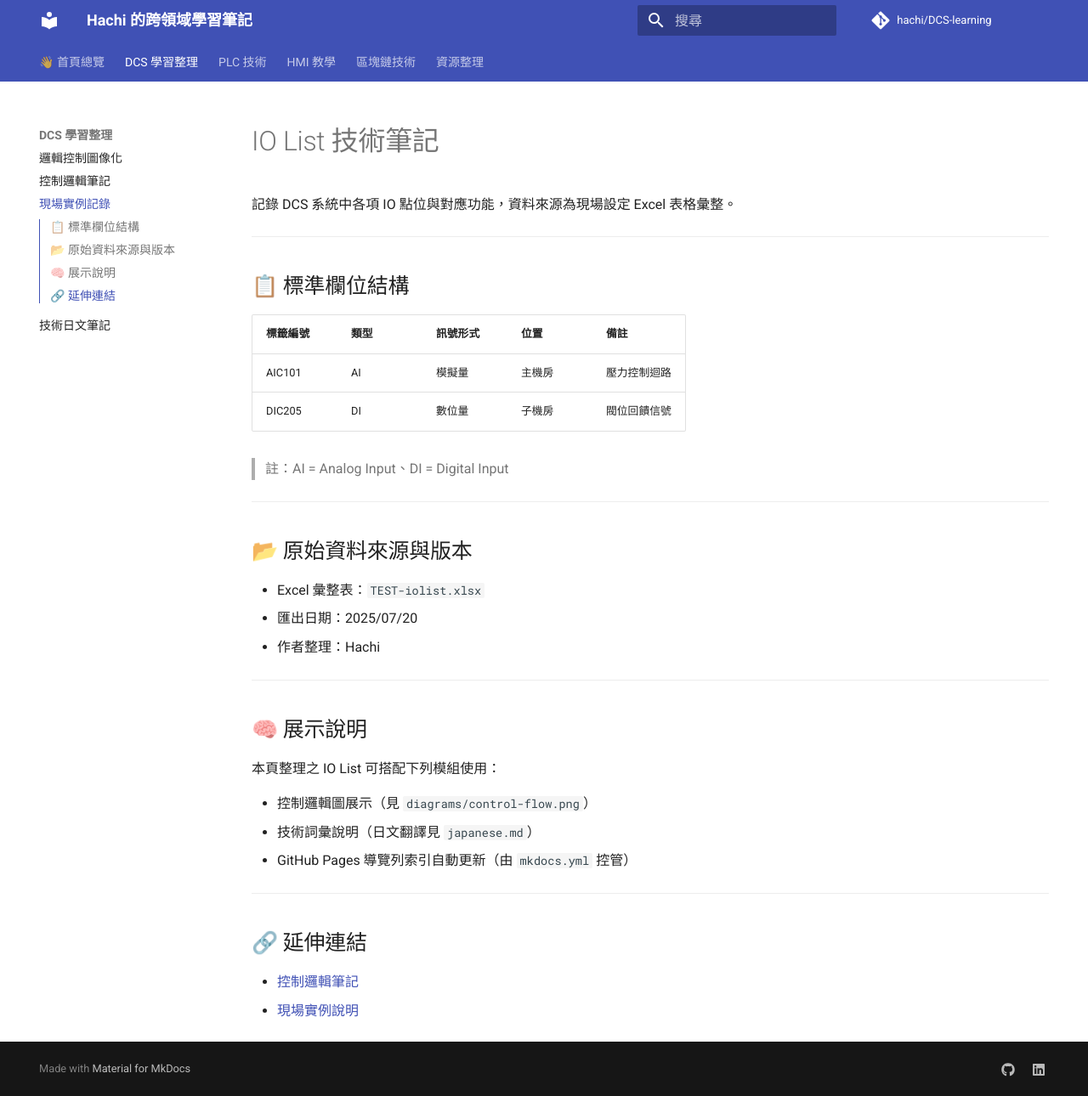
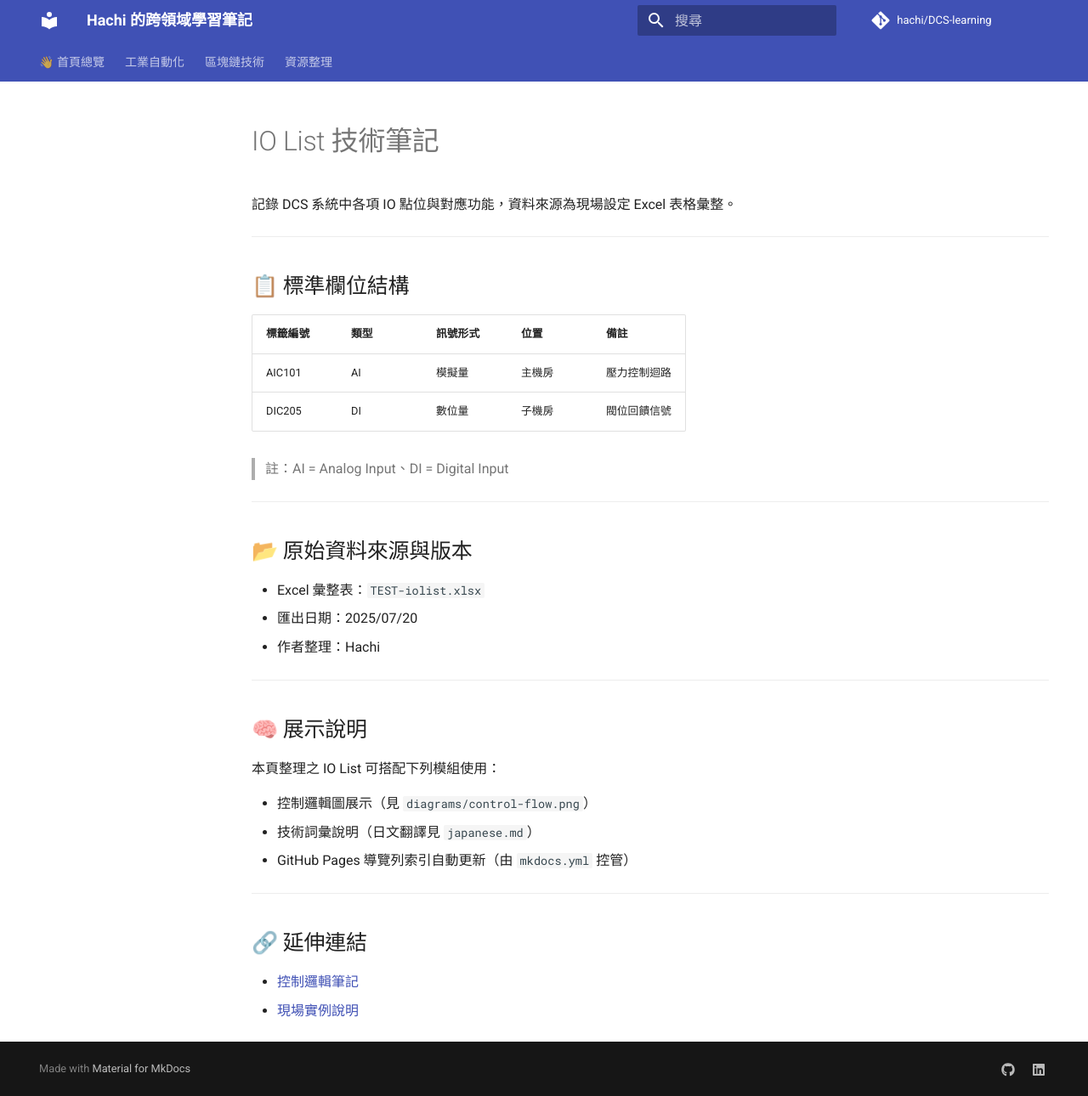
Before and after one commit to HachiTsai/DCS-learning, an MkDocs documentation site: the page built from docs/DCS/Hitachi/io-list.md, in a window 1280 px wide and 1290 px high. Shown: the whole window at 85% size. Built offline with MkDocs 1.6.1 and Material for MkDocs 9.7.7, drawn with Linux system fonts in a browser that asks for light colours; comment, search, counter and statistics services are not loaded.

Commit message:
changed page frame

```diff
--- a/mkdocs.yml
+++ b/mkdocs.yml
@@ -21,15 +21,15 @@
 
 nav:
   - 👋 首頁總覽: index.md
-  - DCS 學習整理:
-      - 邏輯控制圖像化: DCS/Hitachi/Control-logic-mermaid.md
-      - 控制邏輯筆記: DCS/Hitachi/concepts.md
-      - 現場實例記錄: DCS/Hitachi/io-list.md
-      - 技術日文筆記: DCS/Hitachi/japanese.md
-  - PLC 技術:
-      - MELSEC-Q 操作筆記: PLC/MELSEC-Q.md
-  - HMI 教學:
-      - iFIX 筆記: HMI/iFIX.md
+  - 工業自動化:
+      - DCS控制系統與Mermaid:
+          - 邏輯控制圖像化: DCS/Hitachi/Control-logic-mermaid.md
+          - 控制邏輯筆記: DCS/Hitachi/concepts.md
+          - 技術日文筆記: DCS/Hitachi/japanese.md
+      - PLC 技術:
+          - MELSEC-Q 操作筆記: PLC/MELSEC-Q.md
+      - HMI 教學:
+          - iFIX 筆記: HMI/iFIX.md
   - 區塊鏈技術:
       - 智能合約應用: BlockChain/SmartContract.md
   - 資源整理:
```
